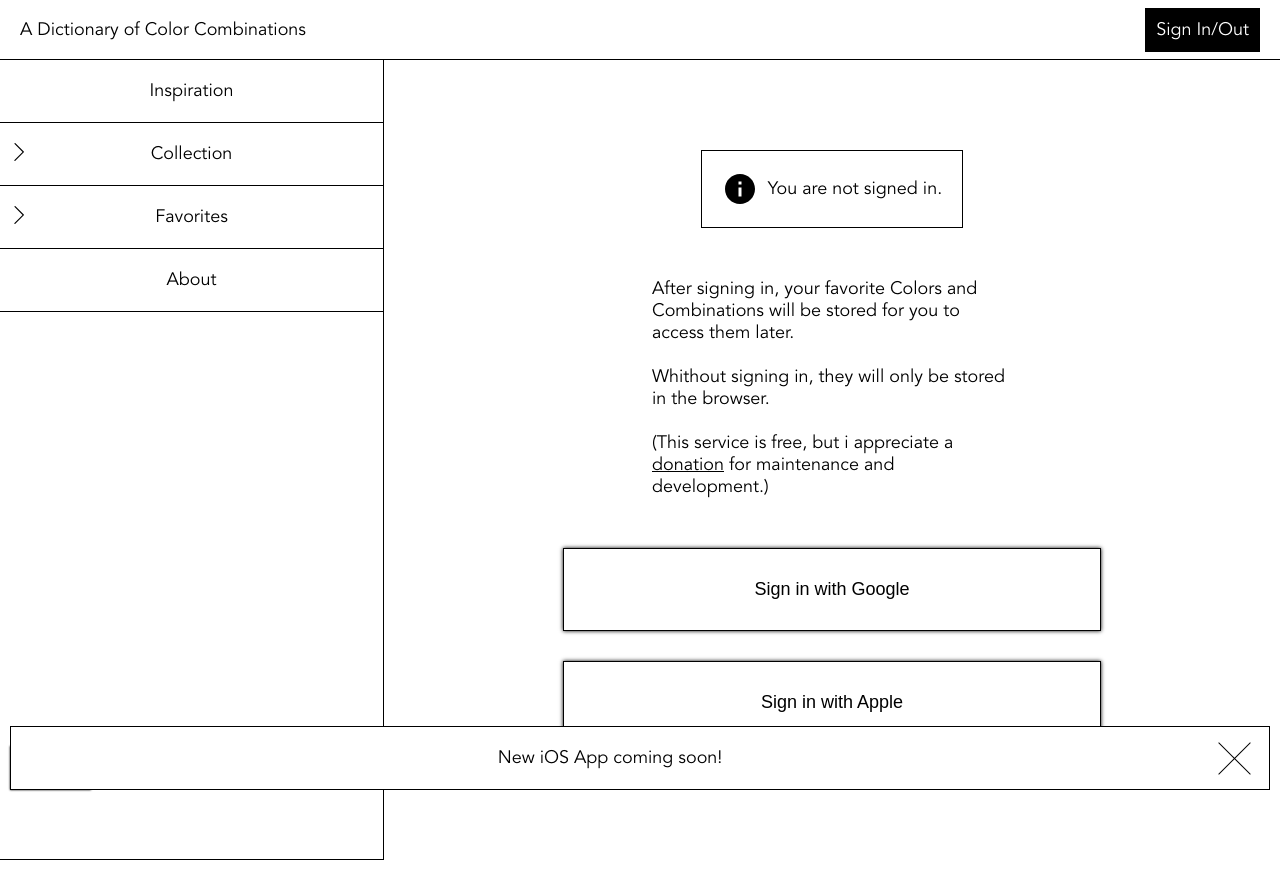
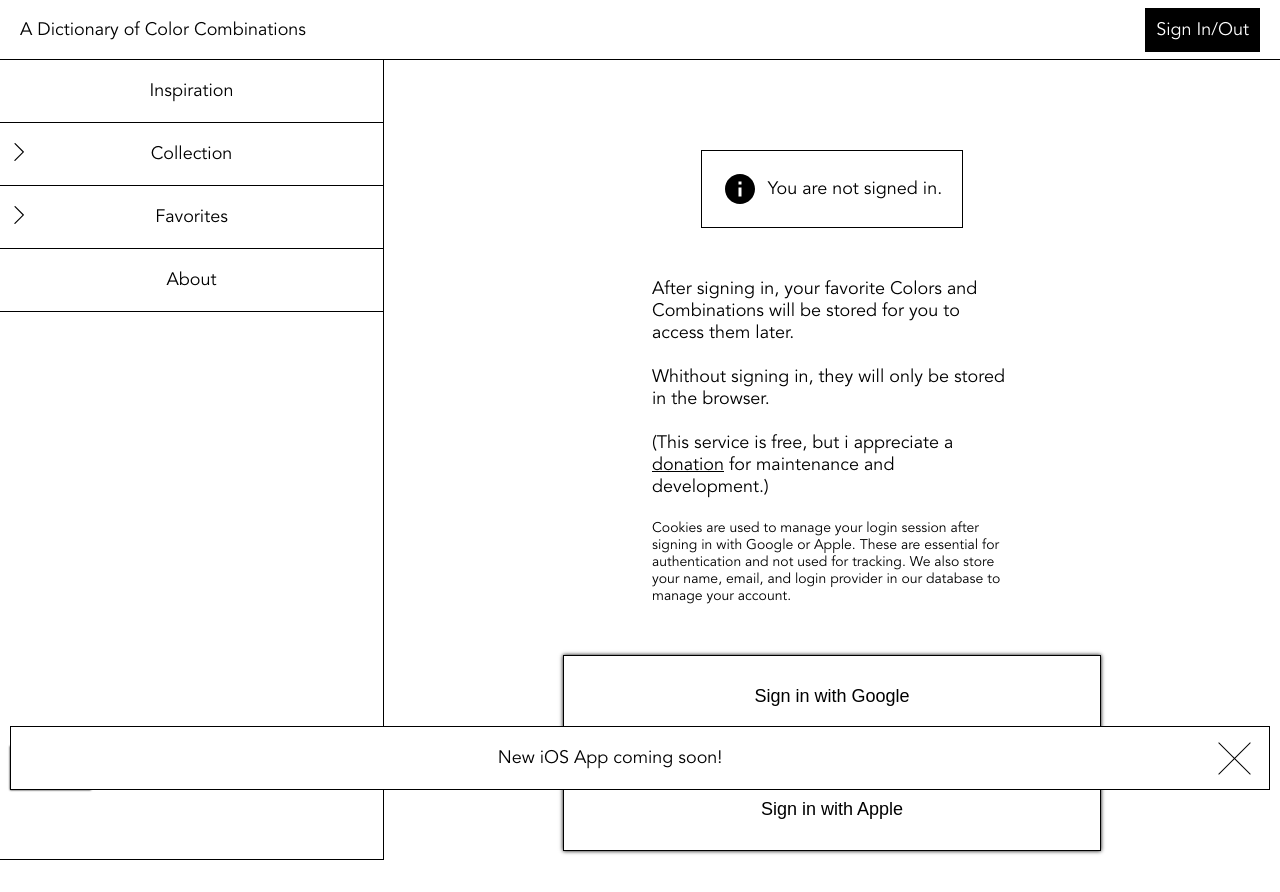
Before and after one commit to pung-one/wada-sanzo-colors, a Next.js app: page /signin in a window 1280 px wide. Shown: the top 892 px of the page. Before the commit the page ends 844 px from the top, so only its background shows below. Built offline with nearby package versions, Linux system fonts and the light colour scheme; no server answers.

Commit message:
add privacy info

```diff
--- a/components/SignIn/SignIn.tsx
+++ b/components/SignIn/SignIn.tsx
@@ -41,6 +41,14 @@ export function SignIn() {
           donation
         </a>{" "}
         for maintenance and development.)
+        <br />
+        <br />
+        <PrivacyInfo>
+          Cookies are used to manage your login session after signing in with
+          Google or Apple. These are essential for authentication and not used
+          for tracking. We also store your name, email, and login provider in
+          our database to manage your account.
+        </PrivacyInfo>
       </Article>
 
       <ButtonContainer>
@@ -70,14 +78,6 @@ export function SignIn() {
             >
               Sign in with Apple
             </StyledButton>
-
-            {/* <StyledButton
-              onClick={() => {
-                signIn("github");
-              }}
-            >
-              Sign in with Github
-            </StyledButton> */}
           </>
         )}
       </ButtonContainer>
@@ -120,6 +120,10 @@ const Article = styled.article`
   }
 `;
 
+const PrivacyInfo = styled.p`
+  font-size: 14px;
+`;
+
 const ButtonContainer = styled.div`
   position: relative;
   display: flex;
```
